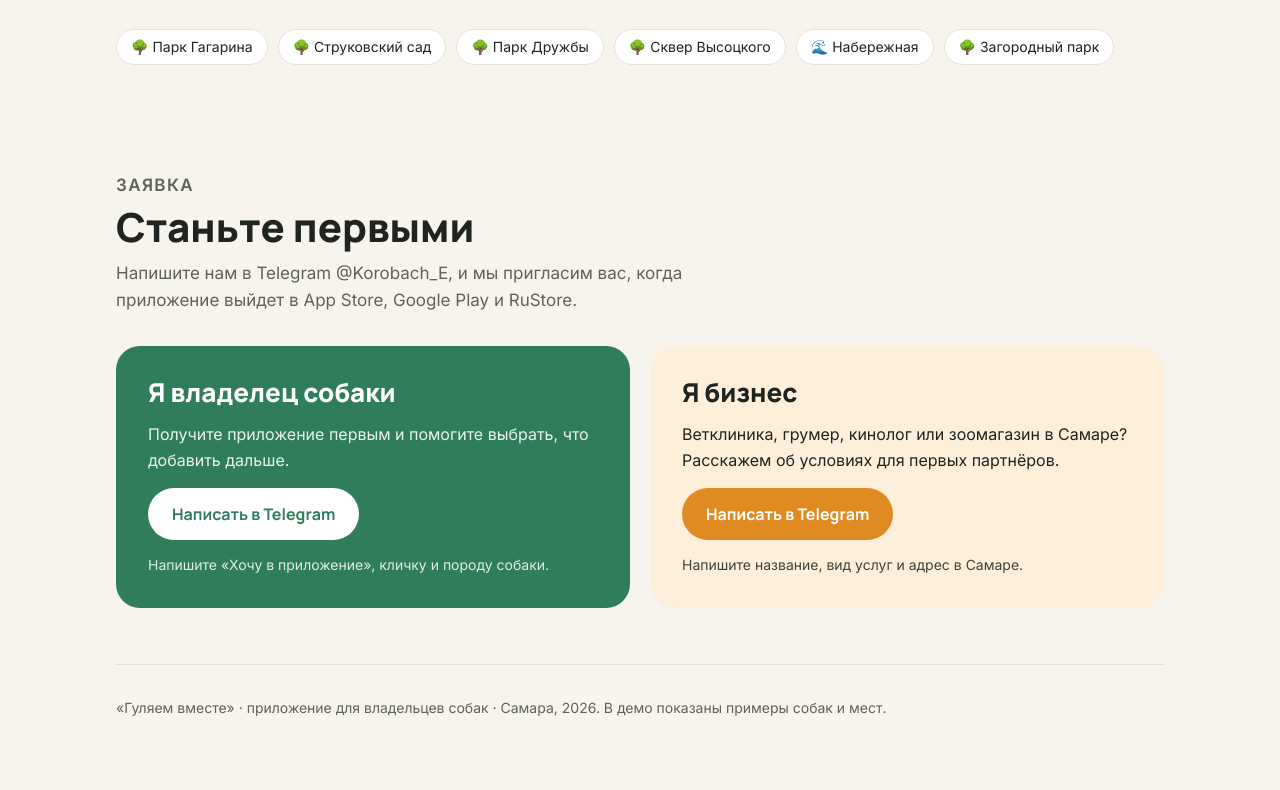
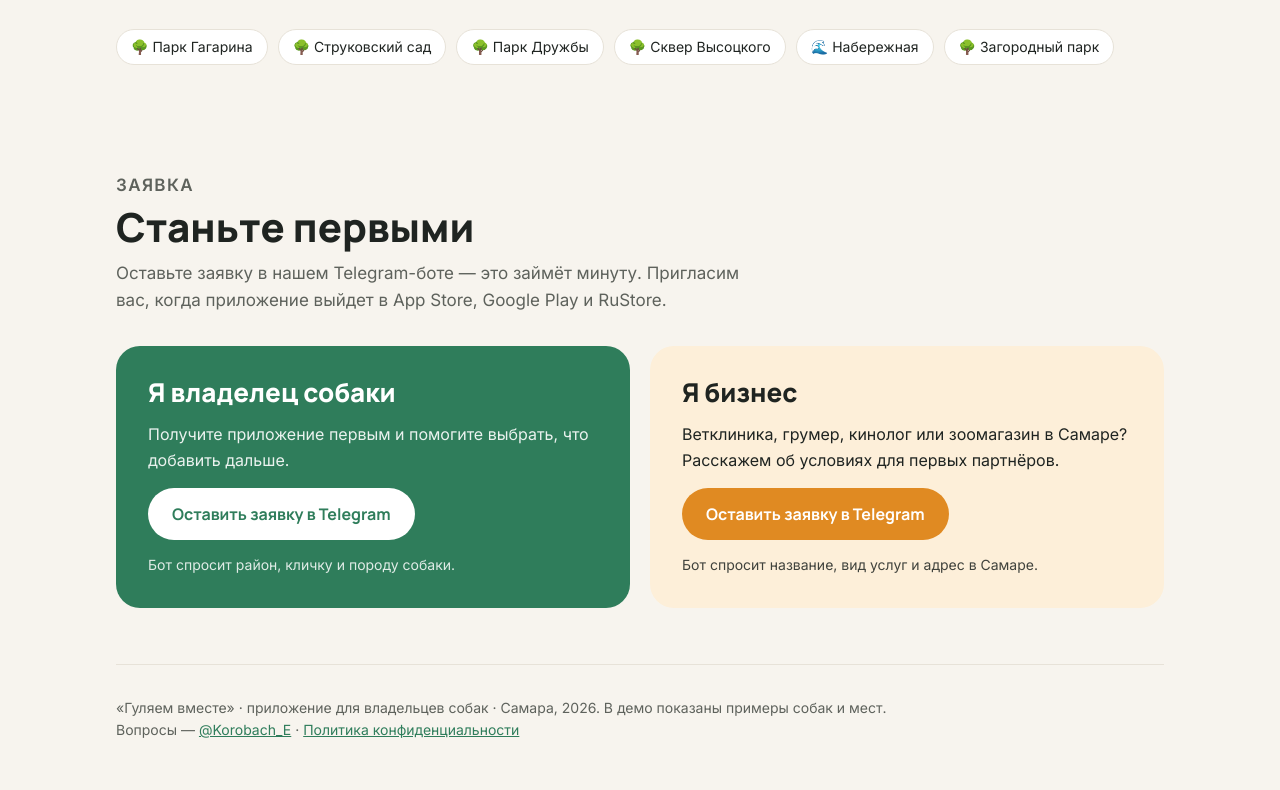
Before and after one commit to evgeniykorobach-eng/gulyaem, a plain HTML site: page index.html in a window 1280 px wide. Shown: the part 2006-2796 px from the top of the page. Before the commit the page ends 2773 px from the top, so only its background shows below. Drawn offline with Linux system fonts and the light colour scheme.

Commit message:
Кнопки заявок ведут в бота @gulyaem_samara_bot, ссылка на политику
Co-Authored-By: Claude Opus 5.5 <noreply@anthropic.com>

```diff
--- a/index.html
+++ b/index.html
@@ -104,6 +104,7 @@ section { padding-block: 56px; }
 .signup .pending { font-size: 14px; opacity: .85; }
 
 footer { padding-block: 32px 48px; color: var(--muted); font-size: 14px; border-top: 1px solid var(--line); }
+footer a { color: var(--green); }
 
 @media (max-width: 820px) {
   .hero { grid-template-columns: 1fr; gap: 36px; padding-block: 32px 24px; }
@@ -187,32 +188,32 @@ footer { padding-block: 32px 48px; color: var(--muted); font-size: 14px; border-
     <div class="sec-head">
       <p class="eyebrow">Заявка</p>
       <h2 id="su-h">Станьте первыми</h2>
-      <p>Напишите нам в Telegram @Korobach_E, и мы пригласим вас, когда приложение выйдет в App Store, Google Play и RuStore.</p>
+      <p>Оставьте заявку в нашем Telegram-боте — это займёт минуту. Пригласим вас, когда приложение выйдет в App Store, Google Play и RuStore.</p>
     </div>
     <div class="signup">
       <div class="s-owner">
         <h3>Я владелец собаки</h3>
         <p>Получите приложение первым и помогите выбрать, что добавить дальше.</p>
-        <a class="btn" id="owner-btn" href="#signup" target="_blank" rel="noopener">Написать в Telegram</a>
-        <p class="pending">Напишите «Хочу в приложение», кличку и породу собаки.</p>
+        <a class="btn" id="owner-btn" href="#signup" target="_blank" rel="noopener">Оставить заявку в Telegram</a>
+        <p class="pending">Бот спросит район, кличку и породу собаки.</p>
         <p class="pending" id="owner-pending" hidden>Форма заявки появится здесь в ближайшие дни.</p>
       </div>
       <div class="s-biz">
         <h3>Я бизнес</h3>
         <p>Ветклиника, грумер, кинолог или зоомагазин в Самаре? Расскажем об условиях для первых партнёров.</p>
-        <a class="btn" id="biz-btn" href="#signup" target="_blank" rel="noopener">Написать в Telegram</a>
-        <p class="pending">Напишите название, вид услуг и адрес в Самаре.</p>
+        <a class="btn" id="biz-btn" href="#signup" target="_blank" rel="noopener">Оставить заявку в Telegram</a>
+        <p class="pending">Бот спросит название, вид услуг и адрес в Самаре.</p>
         <p class="pending" id="biz-pending" hidden>Форма заявки появится здесь в ближайшие дни.</p>
       </div>
     </div>
   </section>
 
-  <footer>«Гуляем вместе» · приложение для владельцев собак · Самара, 2026. В демо показаны примеры собак и мест.</footer>
+  <footer>«Гуляем вместе» · приложение для владельцев собак · Самара, 2026. В демо показаны примеры собак и мест.<br>Вопросы — <a href="https://t.me/Korobach_E">@Korobach_E</a> · <a href="privacy.html">Политика конфиденциальности</a></footer>
 </div>
 
 <script>
-  // Ссылки на формы заявок (например, Яндекс Формы). Пока пусто — кнопки скрыты.
-  const FORMS = { owner: "https://t.me/Korobach_E", biz: "https://t.me/Korobach_E" };
+  // Ссылки на бота заявок. Пусто — кнопка скрыта.
+  const FORMS = { owner: "https://t.me/gulyaem_samara_bot?start=owner", biz: "https://t.me/gulyaem_samara_bot?start=biz" };
   for (const k of ["owner", "biz"]) {
     const btn = document.getElementById(k + "-btn");
     if (FORMS[k]) { btn.href = FORMS[k]; }
```
